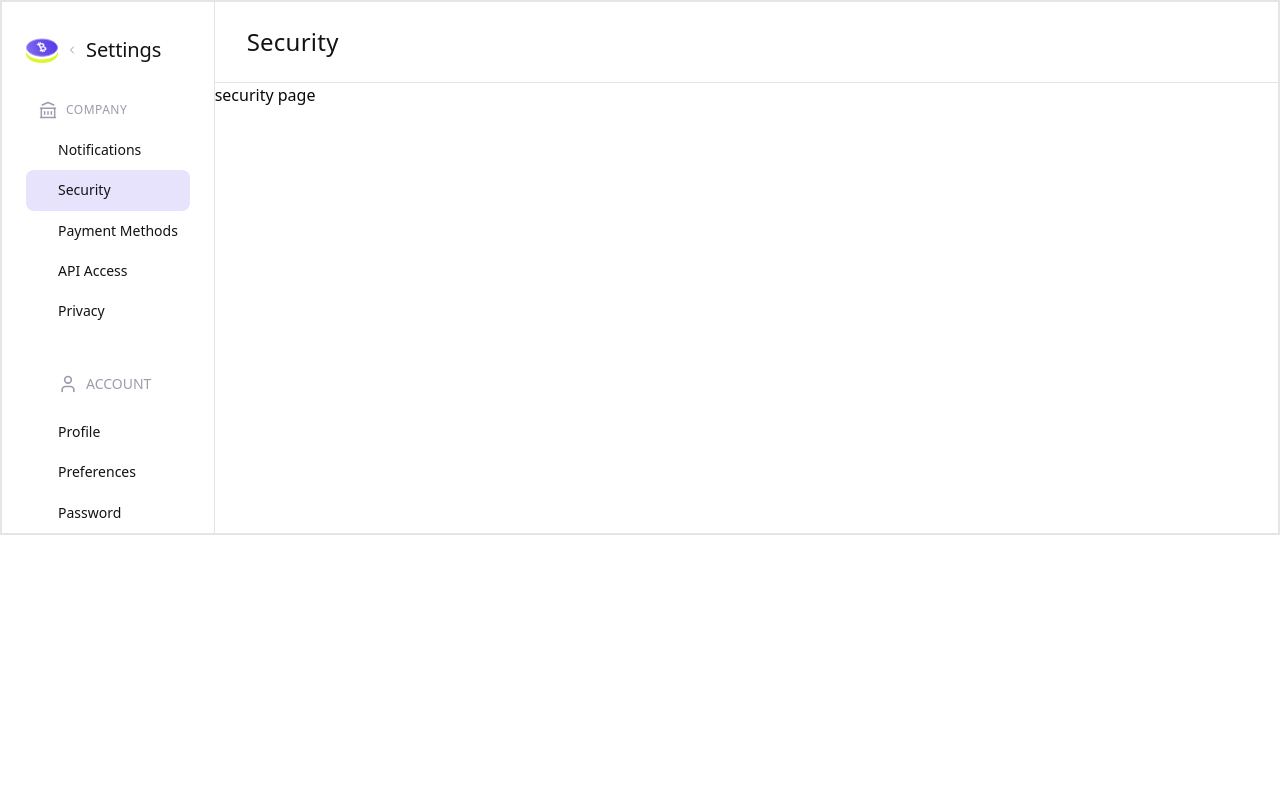
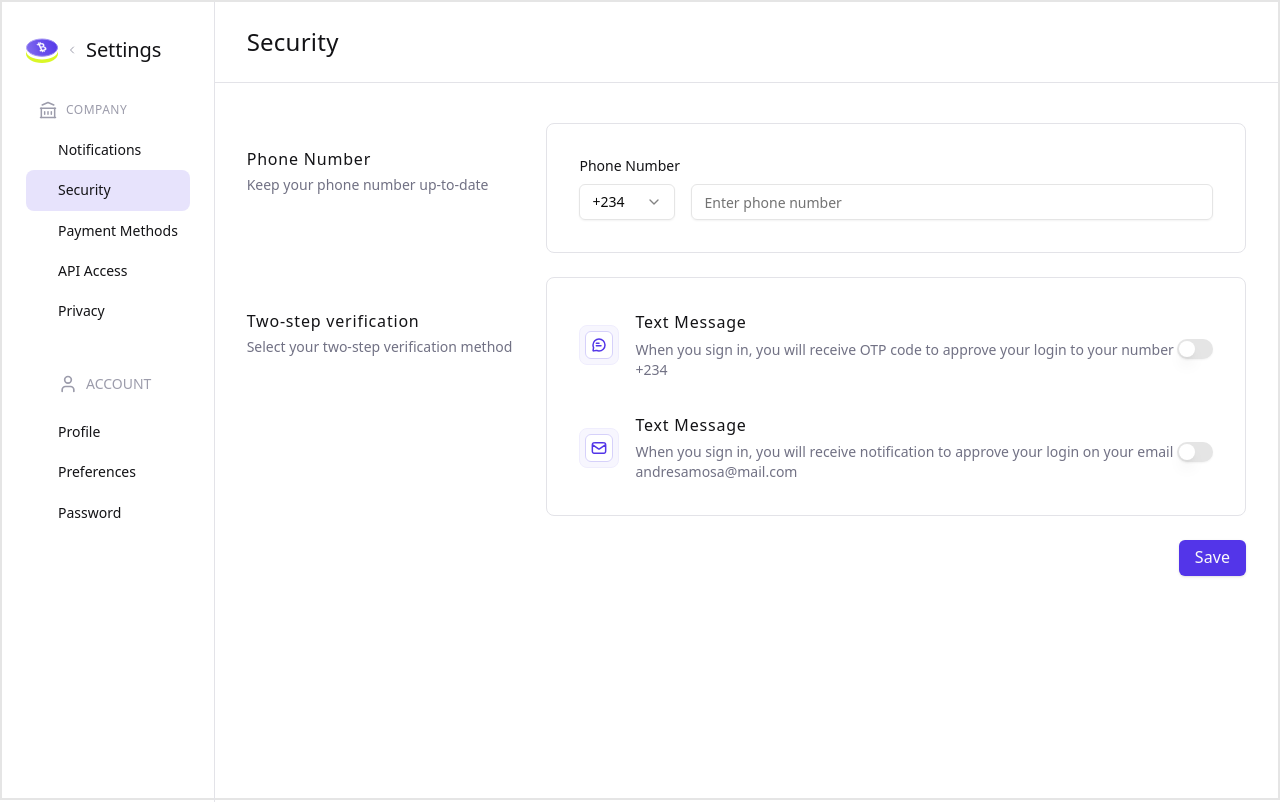
Before and after one commit to Obiski15/coinbank-FE, a Next.js app: page /dashboard/settings/security in a window 1280 px wide. Built offline with nearby package versions, Linux system fonts and the light colour scheme.

Commit message:
feat: added security page

```diff
--- a/src/app/dashboard/settings/security/page.tsx
+++ b/src/app/dashboard/settings/security/page.tsx
@@ -1,3 +1,5 @@
-export default function page() {
-  return <div>security page</div>
+import SecurityComponent from "@/components/dashboard/settings/security/Security"
+
+export default function Security() {
+  return <SecurityComponent />
 }
--- /dev/null
+++ b/src/components/dashboard/settings/FormTitleGroup.tsx
@@ -0,0 +1,22 @@
+import { cn } from "@/lib/utils"
+
+interface Properties {
+  title: string
+  description: string
+  className?: string
+}
+
+export default function FormTitleGroup({
+  title,
+  description,
+  className,
+}: Properties) {
+  return (
+    <div className={cn("space-y-0.5 pt-8", className)}>
+      <p className="text-md font-medium tracking-wider text-neutral-900">
+        {title}
+      </p>
+      <p className="text-sm font-normal text-neutral-500">{description}</p>
+    </div>
+  )
+}
--- a/src/components/dashboard/settings/notifications/Notifications.tsx
+++ b/src/components/dashboard/settings/notifications/Notifications.tsx
@@ -1,19 +1,16 @@
 import { CircleHelp } from "lucide-react"
 
 import Main from "../../shared/Main"
+import FormTitleGroup from "../FormTitleGroup"
 import NotificationsForm from "./NotificationsForm"
 
 function Notifications() {
   return (
     <Main className="relative flex items-start justify-between p-8">
-      <div className="space-y-0.5 pt-8">
-        <p className="text-md font-medium tracking-wider text-neutral-900">
-          Manage
-        </p>
-        <p className="text-sm font-normal text-neutral-500">
-          Manage how you receive notifications
-        </p>
-      </div>
+      <FormTitleGroup
+        title="Manage"
+        description="Manage how you receive notifications"
+      />
 
       <NotificationsForm />
 
--- a/src/components/dashboard/settings/notifications/NotificationsForm.tsx
+++ b/src/components/dashboard/settings/notifications/NotificationsForm.tsx
@@ -1,6 +1,7 @@
 "use client"
 
 import { notificationsSchema } from "@/schema/settingsSchema"
+import { zodResolver } from "@hookform/resolvers/zod"
 import { SubmitHandler, useForm } from "react-hook-form"
 import * as z from "zod"
 
@@ -16,6 +17,7 @@ import {
 
 export default function NotificationsForm() {
   const form = useForm<z.infer<typeof notificationsSchema>>({
+    resolver: zodResolver(notificationsSchema),
     defaultValues: {
       alert: false,
       merchantOrder: false,
--- /dev/null
+++ b/src/components/dashboard/settings/security/Security.tsx
@@ -0,0 +1,10 @@
+import Main from "../../shared/Main"
+import SecurityForm from "./SecurityForm"
+
+export default function Security() {
+  return (
+    <Main className="p-8">
+      <SecurityForm />
+    </Main>
+  )
+}
--- /dev/null
+++ b/src/components/dashboard/settings/security/SecurityForm.tsx
@@ -0,0 +1,178 @@
+"use client"
+
+import Image from "next/image"
+import { securitySchema } from "@/schema/settingsSchema"
+import { zodResolver } from "@hookform/resolvers/zod"
+import { SubmitHandler, useForm, useWatch } from "react-hook-form"
+import * as z from "zod"
+
+import { Button } from "@/components/ui/button"
+import {
+  Form,
+  FormControl,
+  FormField,
+  FormItem,
+  FormMessage,
+} from "@/components/ui/form"
+import { Input } from "@/components/ui/input"
+import {
+  Select,
+  SelectContent,
+  SelectItem,
+  SelectTrigger,
+  SelectValue,
+} from "@/components/ui/select"
+import { Switch } from "@/components/ui/switch"
+
+import FormTitleGroup from "../FormTitleGroup"
+
+export default function SecurityForm() {
+  const form = useForm<z.infer<typeof securitySchema>>({
+    resolver: zodResolver(securitySchema),
+    defaultValues: {
+      phone: {
+        code: "+234",
+      },
+      verification: {
+        text: false,
+        mail: false,
+      },
+    },
+  })
+
+  const watchedPhone = useWatch({
+    control: form.control,
+    name: "phone",
+  })
+
+  const _onSubmit: SubmitHandler<z.infer<typeof securitySchema>> = values => {
+    console.log(values)
+  }
+
+  return (
+    <form className="space-y-6" onSubmit={form.handleSubmit(_onSubmit)}>
+      <Form {...form}>
+        <FormField
+          name="phone.number"
+          control={form.control}
+          render={({ field, fieldState: { error } }) => (
+            <FormItem className="flex items-start justify-between gap-8">
+              <FormTitleGroup
+                title="Phone Number"
+                description="Keep your phone number up-to-date"
+              />
+
+              <div className="w-[70%] space-y-2 rounded-lg border border-neutral-200 p-8">
+                <p className="text-sm font-medium text-neutral-900">
+                  Phone Number
+                </p>
+
+                <div className="flex items-center justify-between gap-4">
+                  <FormField
+                    name="phone.code"
+                    control={form.control}
+                    render={({ field }) => (
+                      <Select
+                        onValueChange={field.onChange}
+                        defaultValue={field.value}
+                      >
+                        <SelectTrigger className="w-24">
+                          <SelectValue placeholder="Country code" />
+                        </SelectTrigger>
+                        <SelectContent>
+                          <SelectItem value="+1">+1</SelectItem>
+                          <SelectItem value="+234">+234</SelectItem>
+                          <SelectItem value="+312">+312</SelectItem>
+                        </SelectContent>
+                      </Select>
+                    )}
+                  />
+                  <FormControl className="flex-1">
+                    <Input
+                      type="number"
+                      {...field}
+                      placeholder="Enter phone number"
+                    />
+                  </FormControl>
+                </div>
+                <FormMessage>{error?.message}</FormMessage>
+              </div>
+            </FormItem>
+          )}
+        />
+
+        <div className="flex items-start justify-between gap-8">
+          <FormTitleGroup
+            title="Two-step verification"
+            description="Select your two-step verification method"
+          />
+
+          <div className="w-[70%] space-y-8 rounded-lg border border-neutral-200 p-8">
+            <FormField
+              name="verification.text"
+              control={form.control}
+              render={({ field }) => (
+                <FormItem className="flex flex-1 items-center justify-between">
+                  <div className="flex flex-1 items-center justify-start gap-4">
+                    <Image
+                      src="/icons/dashboard/message.svg"
+                      alt="message"
+                      width={40}
+                      height={40}
+                    />
+
+                    <FormTitleGroup
+                      className="space-y-1 p-0"
+                      title="Text Message"
+                      description={`When you sign in, you will receive OTP code to approve your login to your number ${watchedPhone.code}${watchedPhone.number ?? ""}`}
+                    />
+                  </div>
+
+                  <FormControl>
+                    <Switch
+                      checked={field.value}
+                      onCheckedChange={field.onChange}
+                    />
+                  </FormControl>
+                </FormItem>
+              )}
+            />
+            <FormField
+              name="verification.mail"
+              control={form.control}
+              render={({ field }) => (
+                <FormItem className="flex flex-1 items-center justify-between">
+                  <div className="flex flex-1 items-center justify-start gap-4">
+                    <Image
+                      src="/icons/dashboard/mail.svg"
+                      alt="message"
+                      width={40}
+                      height={40}
+                    />
+
+                    <FormTitleGroup
+                      className="space-y-1 p-0"
+                      title="Text Message"
+                      description="When you sign in, you will receive notification to approve your login on your email andresamosa@mail.com"
+                    />
+                  </div>
+
+                  <FormControl>
+                    <Switch
+                      checked={field.value}
+                      onCheckedChange={field.onChange}
+                    />
+                  </FormControl>
+                </FormItem>
+              )}
+            />
+          </div>
+        </div>
+
+        <Button type="submit" className="float-right">
+          Save
+        </Button>
+      </Form>
+    </form>
+  )
+}
--- a/src/components/dashboard/shared/Main.tsx
+++ b/src/components/dashboard/shared/Main.tsx
@@ -6,7 +6,7 @@ export default function Main({
   className,
   children,
 }: {
-  className: string
+  className?: string
   children: ReactNode
 }) {
   return (
--- a/src/schema/settingsSchema.ts
+++ b/src/schema/settingsSchema.ts
@@ -1,7 +1,25 @@
-import { boolean, object } from "zod"
+import { boolean, object, string } from "zod"
 
 export const notificationsSchema = object({
   alert: boolean().default(false),
   merchantOrder: boolean().default(false),
   recommendations: boolean().default(false),
 })
+
+export const securitySchema = object({
+  phone: object({
+    code: string().default("234"),
+    number: string({ message: "Phone number is required" })
+      .max(12, {
+        message: "Phone number must not exceed 12 digits",
+      })
+      .min(11, {
+        message: "Phone number must be at least 11 digits",
+      }),
+  }),
+
+  verification: object({
+    text: boolean().default(false),
+    mail: boolean().default(false),
+  }),
+})
```
Also changed, not shown: public/icons/dashboard/mail.svg (added), public/icons/dashboard/message.svg (added).
